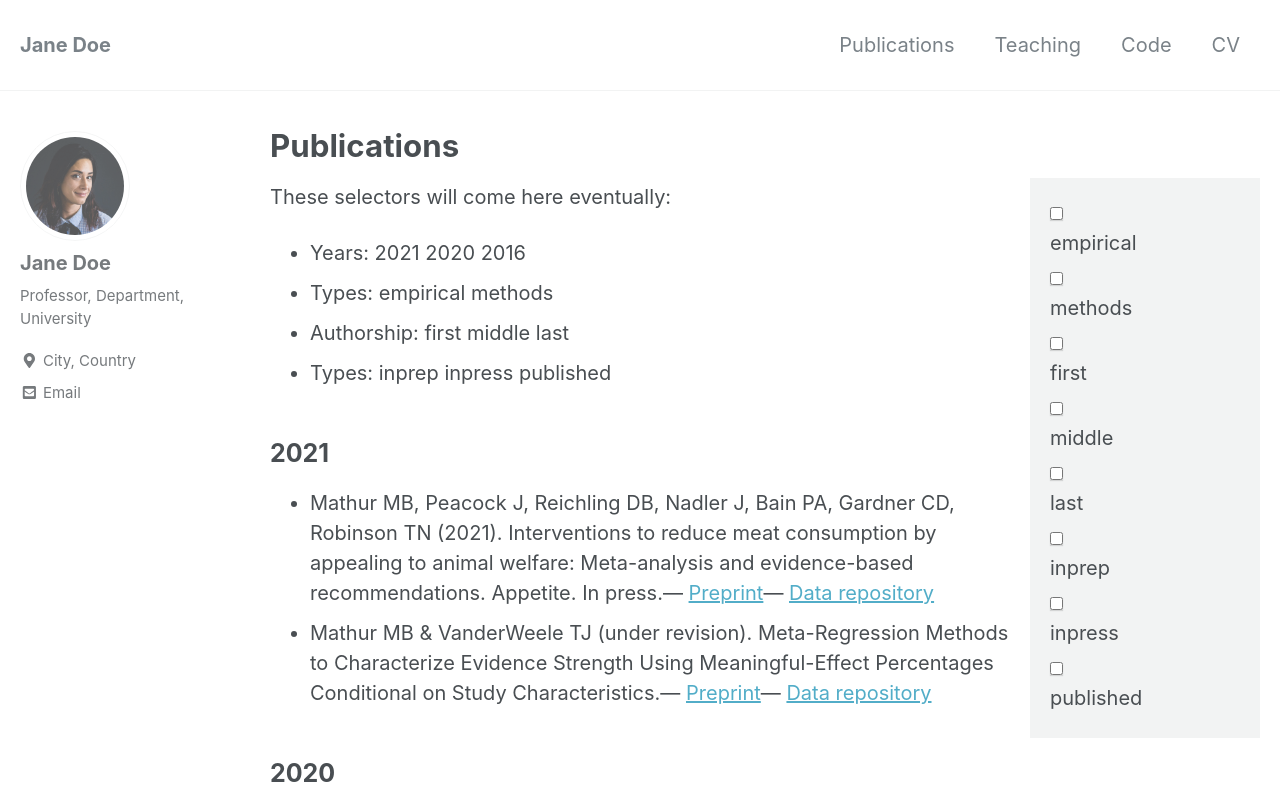
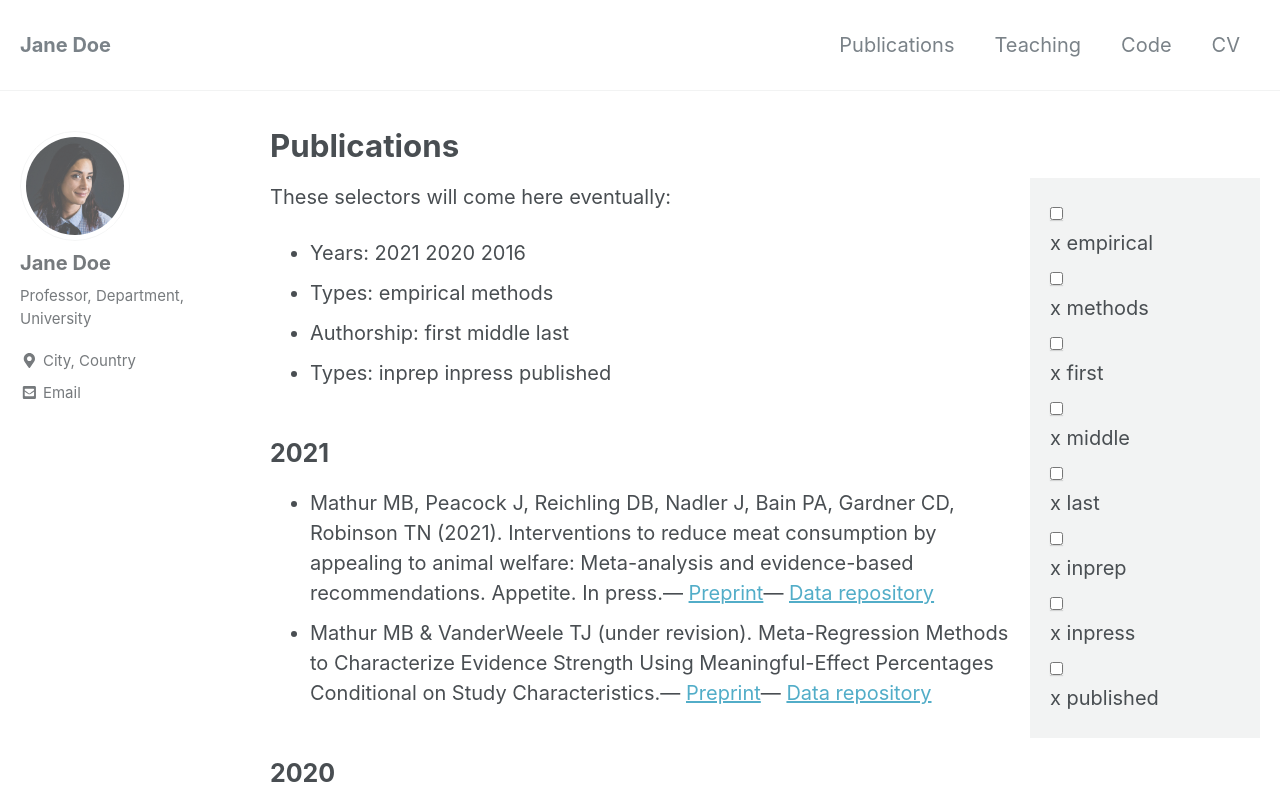
Before and after one commit to psolymos/academic-website-template, a Jekyll site: the page built from publications/index.md, in a window 1280 px wide. Shown: the top 798 px of the page. Built offline with Jekyll 4.4.1, drawn with Linux system fonts in a browser that asks for light colours; nearby versions of some CDN libraries; comment, search, counter and statistics services are not loaded.

Commit message:
Cleanup
Signed-off-by: Peter Solymos <psolymos@gmail.com>

```diff
--- a/_sass/minimal-mistakes/_forms.scss
+++ b/_sass/minimal-mistakes/_forms.scss
@@ -115,6 +115,11 @@ input[type="radio"] {
   padding: 0;
   *width: 13px;
   *height: 13px;
+  // additions for right side bar styling
+  background-color: transparent;
+  font-family: $sans-serif;
+  font-size: $type-size-6;
+  line-height: 1.5;
 }
 
 input[type="image"] {
--- a/publications/index.md
+++ b/publications/index.md
@@ -9,16 +9,17 @@ author_profile: true
 <form>
   {% for v in site.data.categories.publications.types %}
   <input type="checkbox" id="select-type-{{ v }}" name="select-type-{{ v }}" value="{{ v }}">
-  <label for="select-type-{{ v }}"> {{ v }}</label><br>
+  <label for="select-type-{{ v }}"> x {{ v }}</label><br>
   {% endfor %}
   {% for v in site.data.categories.publications.authorship %}
   <input type="checkbox" id="select-type-{{ v }}" name="select-type-{{ v }}" value="{{ v }}">
-  <label for="select-type-{{ v }}"> {{ v }}</label><br>
+  <label for="select-type-{{ v }}"> x {{ v }}</label><br>
   {% endfor %}
   {% for v in site.data.categories.publications.status %}
   <input type="checkbox" id="select-type-{{ v }}" name="select-type-{{ v }}" value="{{ v }}">
-  <label for="select-type-{{ v }}"> {{ v }}</label><br>
+  <label for="select-type-{{ v }}"> x {{ v }}</label><br>
   {% endfor %}
+
 </form>
 
 </aside>
```
